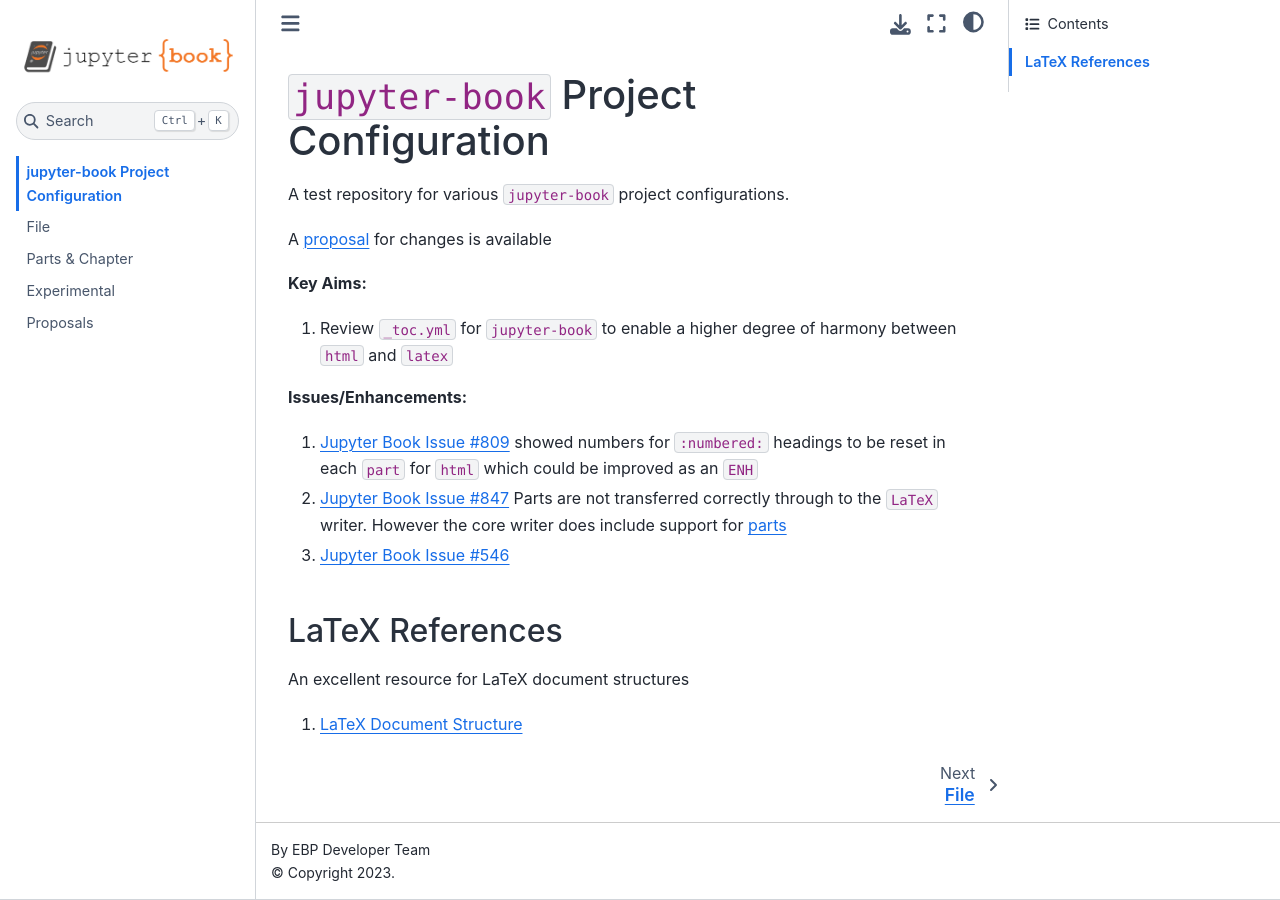
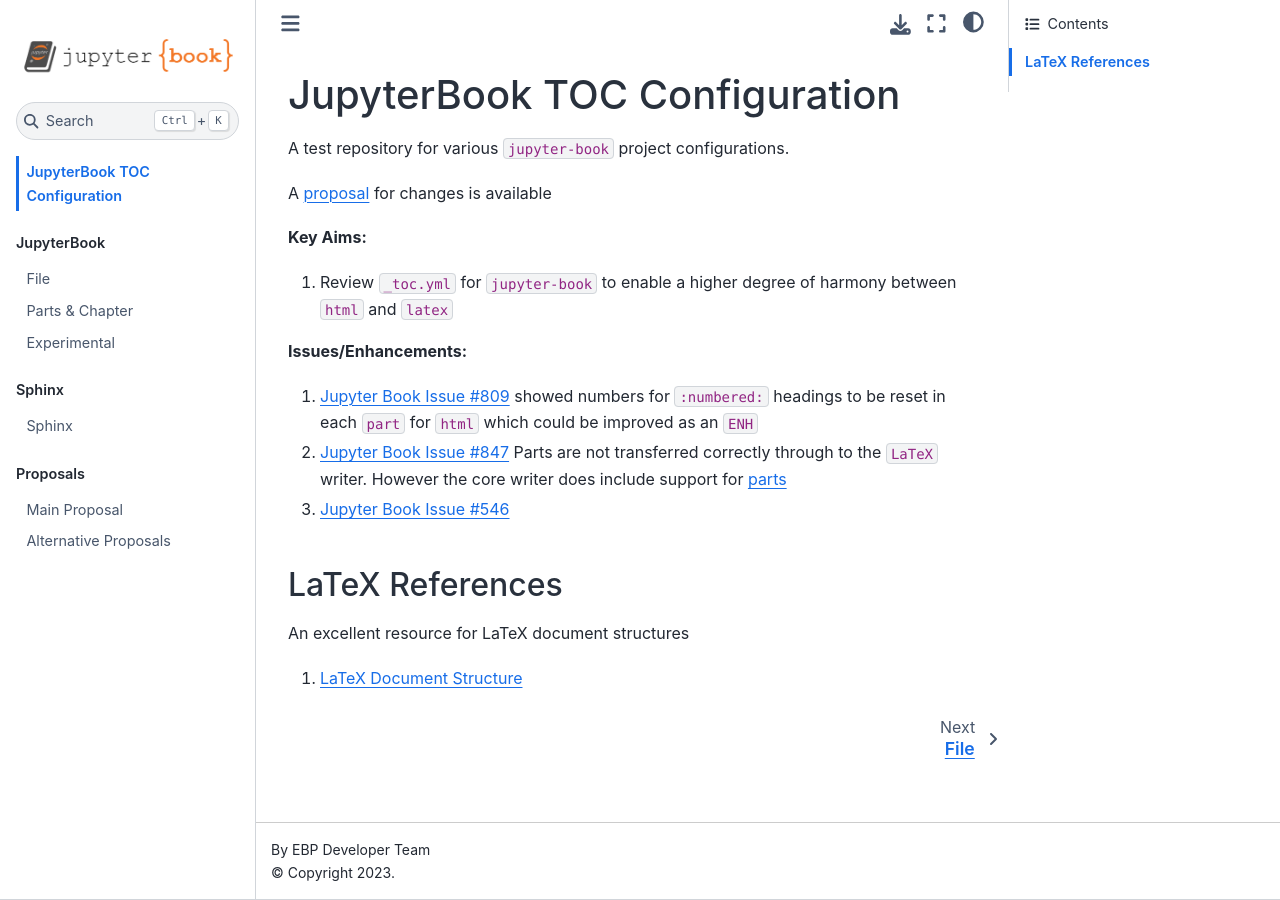
Before and after one commit to mmcky/ebp-test-projectstructure, a Jupyter Book: the page built from doc/intro.md, in a window 1280 px wide. Built offline with Jupyter Book 1.0.4 settings and Sphinx 7.4.7 and the Sphinx Book theme 1.1.4, drawn with Linux system fonts in a browser that asks for light colours.

Commit message:
rework proposal and notes

```diff
--- a/doc/_toc.yml
+++ b/doc/_toc.yml
@@ -1,5 +1,13 @@
 - file: intro
-- file: file
-- file: parts_chapter
-- file: experimental
-- file: proposal
+- part: JupyterBook
+  chapters:
+  - file: file
+  - file: parts_chapter
+  - file: experimental
+- part: Sphinx
+  chapters:
+  - file: sphinx
+- part: Proposals
+  chapters:
+  - file: proposal
+  - file: alternative
--- a/doc/intro.md
+++ b/doc/intro.md
@@ -1,4 +1,4 @@
-# `jupyter-book` Project Configuration
+# JupyterBook TOC Configuration
 
 A test repository for various `jupyter-book` project configurations.
 
```
Also changed, not shown: doc/alternative.md (added, +58 -0 lines), doc/experimental.md (+2 -2 lines), doc/proposal.md (+2 -59 lines).
